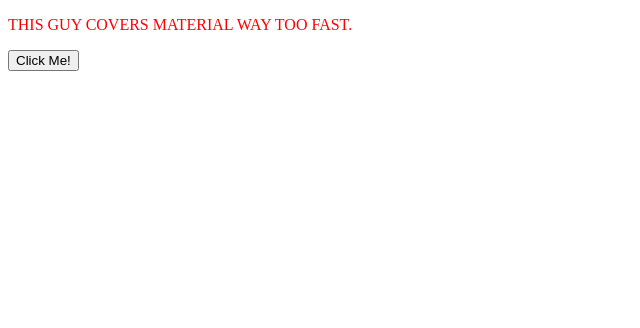
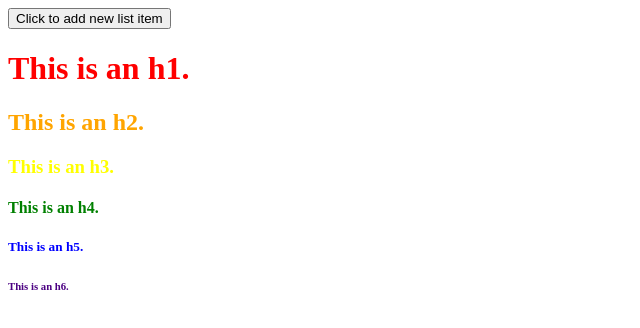
Before and after one commit to ellardaaron/Dom-Drills, a plain HTML site: page index.html in a window 1280 px wide. Shown: the whole page, without its empty margins (0-640 px from the left). Drawn offline with Linux system fonts and the light colour scheme.

Commit message:
finished

```diff
--- a/app.js
+++ b/app.js
@@ -1,24 +1,76 @@
 document.addEventListener("DOMContentLoaded", function () {
-    let paragraph = document.createElement('p');
-    let text = document.createTextNode('this guy covers material way too fast.')
+    var div = document.createElement('div');
+    div.classList.add('header-container');
+    document.body.appendChild(div);
 
-    paragraph.style.color = "red";
-    paragraph.style.textTransform = "uppercase";
-    paragraph.className = "some-paragraph";
+    let h1 = document.createElement("h1");
+    let h1Text = document.createTextNode("This is an h1.");
+    h1.appendChild(h1Text);
+    div.appendChild(h1);
+    h1.className = "h1";
+
+    let h2 = document.createElement("h2");
+    let h2Text = document.createTextNode("This is an h2.");
+    // the line bellow assigns the h2Text as a child of the h2 element
+    h2.appendChild(h2Text);
+    //the line bellow assigns the h2 as a child of the div element
+    div.appendChild(h2);
+    h2.className = "h2";
+
+    let h3 = document.createElement("h3");
+    let h3Text = document.createTextNode("This is an h3.");
+    h3.appendChild(h3Text);
+    div.appendChild(h3);
+    h3.className = "h3";
+
+    let h4 = document.createElement("h4");
+    let h4Text = document.createTextNode("This is an h4.");
+    h4.appendChild(h4Text);
+    div.appendChild(h4);
+    h4.className = "h4";
+
+    let h5 = document.createElement("h5");
+    let h5Text = document.createTextNode("This is an h5.");
+    h5.appendChild(h5Text);
+    div.appendChild(h5);
+    h5.className = "h5";
+
+    let h6 = document.createElement("h6");
+    let h6Text = document.createTextNode("This is an h6.");
+    h6.appendChild(h6Text);
+    div.appendChild(h6);
+    h6.className = "h6";
+
+    // ----------------------------------------------------------------------------------------
+
+    var colors = ["Red", "Orange", "Yellow", "Green", "Blue", "Violet", "Pink", "Gold"];
+    div.addEventListener("dblclick", function (e) {
+        e.target.style.color = colors[Math.floor(Math.random() * colors.length)];
+    })
+
+    //------------------------------------------------------------------------------------------
+    let num = 1;
+
+    document.getElementsByClassName("of-your-choosing")[0].addEventListener("click", function () {
+        let ul = document.createElement("ul");
+        let ulText = document.createTextNode("This is list item " + num);
+        ul.appendChild(ulText);
+        document.body.appendChild(ul);
+        num++;
+
+        ul.addEventListener("click", function (e) {
+            e.target.style.color = colors[Math.floor(Math.random() * colors.length)];
+        })
+
+        ul.addEventListener("dblclick", function (e) {
+            ul.remove();
+        })
+
+    })
+
+    //------------------------------------------------------------------------------------------
 
 
-    paragraph.appendChild(text);
-    document.body.appendChild(paragraph);
 
-    let button = document.createElement('button');
-    let btnText = document.createTextNode('Click Me!');
-    button.appendChild(btnText);
-    document.body.appendChild(button);
 
-    button.addEventListener("click", function() {
-        let h1 = document.createElement("h1");
-        let h1Text = document.createTextNode ("Boy if you don't");
-        h1.appendChild(h1Text);
-        document.body.appendChild(h1);
-    })
 })
--- a/index.html
+++ b/index.html
@@ -6,12 +6,12 @@
     <meta http-equiv="X-UA-Compatible" content="ie=edge">
     <title>Document</title>
     <script src = "app.js"></script>
-
+    <link rel = "styleSheet" href = "styles.css">
 
 </head>
 <body>
 
-
+    <button class="of-your-choosing">Click to add new list item</button>
 
 </body>
 </html>
--- /dev/null
+++ b/styles.css
@@ -0,0 +1,23 @@
+.h1 {
+    color: red;
+}
+
+.h2 {
+    color: orange;
+}
+
+.h3 {
+    color: yellow;
+}
+
+.h4 {
+    color: green;
+}
+
+.h5 {
+    color: blue
+}
+
+.h6 {
+    color: indigo
+}
```
